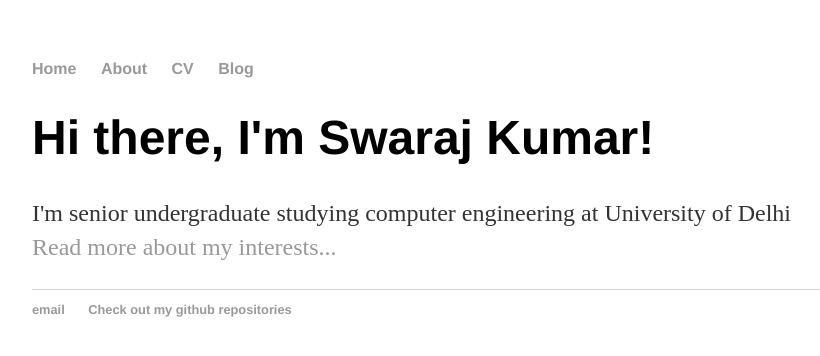
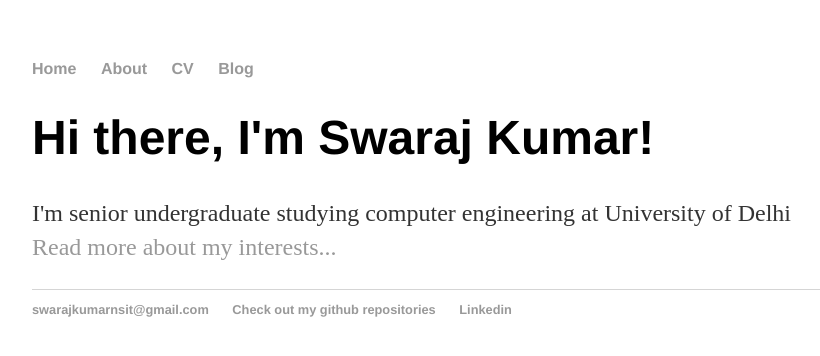
Before and after one commit to SWARAJkumar/swarajkumar.github.io, a Jekyll site: the page built from index.html, in a window 1280 px wide. Shown: the top 356 px of the page, without its empty margins (160-980 px from the left). Built offline with Jekyll 4.4.1, drawn with Linux system fonts in a browser that asks for light colours.

Commit message:
Update default.html

```diff
--- a/_layouts/default.html
+++ b/_layouts/default.html
@@ -21,8 +21,9 @@
 			</div><!-- /.container -->
 			<footer>
 	    		<ul>
-	        		<li><a href="mailto:hankquinlanhub@gmail.com">email</a></li>
+	        		<li><a href="mailto:swarajkumarnsit@gmail.com">swarajkumarnsit@gmail.com</a></li>
 	        		<li><a href="https://github.com/SWARAJkumar">Check out my github repositories</a></li>
+				<li><a href="https://www.linkedin.com/in/swaraj-kumar-b49500102/">Linkedin</a></li>
 				</ul>
 			</footer>
 		</body>
```
